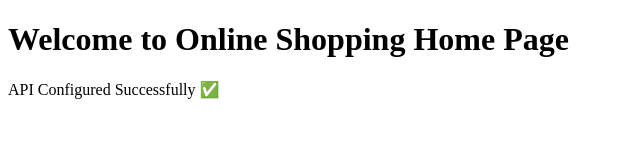
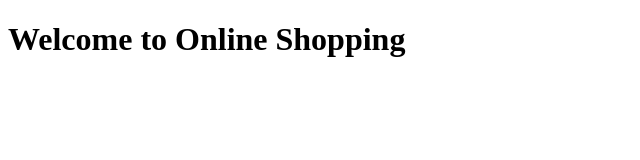
Before and after one commit to chathri888/online-shopping, a plain HTML site: page frontend/home.html in a window 1280 px wide. Shown: the whole page, without its empty margins (0-640 px from the left). Drawn offline with Linux system fonts and the light colour scheme.

Commit message:
Update home.html

```diff
--- a/frontend/home.html
+++ b/frontend/home.html
@@ -4,7 +4,6 @@
     <title>Home</title>
 </head>
 <body>
-<h1>Welcome to Online Shopping Home Page</h1>
-<p>API Configured Successfully ✅</p>
+<h1>Welcome to Online Shopping</h1>
 </body>
 </html>
```
